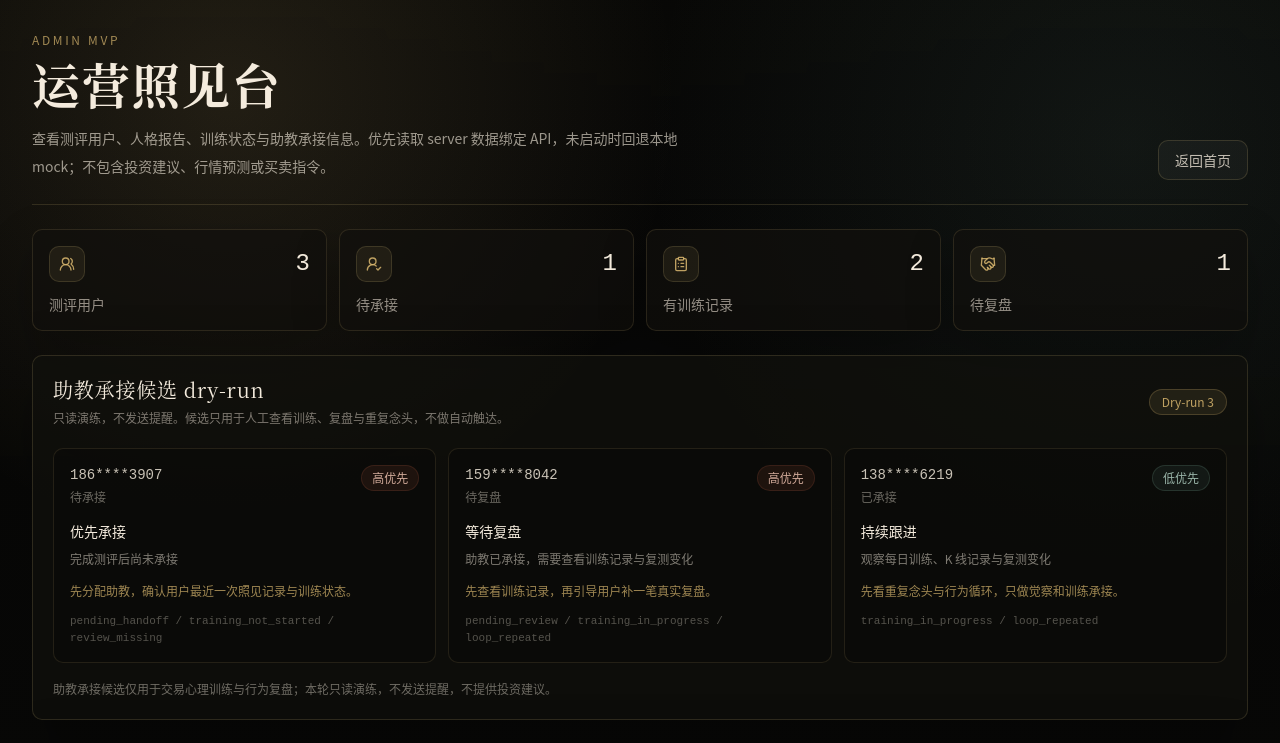
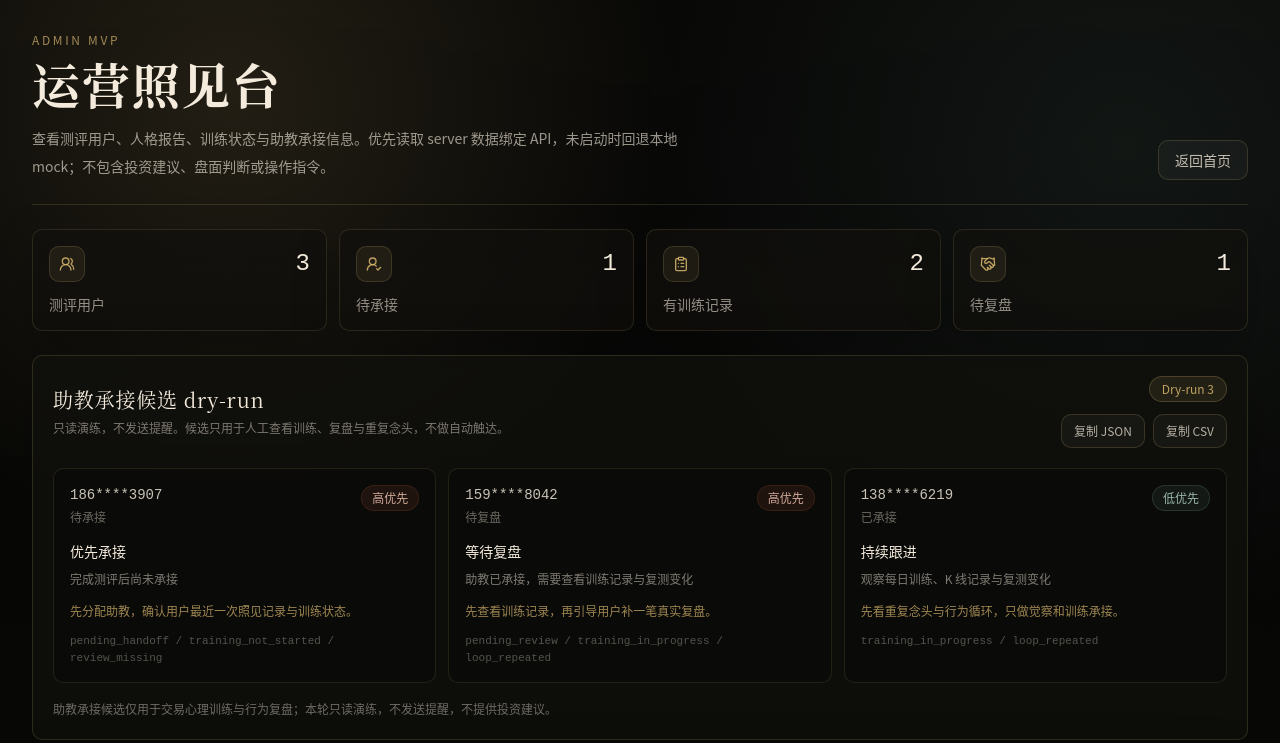
Before and after one commit to shigyhh/yangming-trading-system, a Next.js app in the folder web-next/: page /admin in a window 1280 px wide. Shown: the top 743 px of the page. Built offline with nearby package versions, Linux system fonts and the light colour scheme; no server answers; a web font is replaced by a local one.

Commit message:
feat(admin): export assistant candidate dry run

```diff
--- a/web-next/package.json
+++ b/web-next/package.json
@@ -9,7 +9,7 @@
     "lint": "eslint",
     "test:locked-pre-water": "node --test src/components/home/cinematic-home.test.mjs src/app/assessment-entry/page.test.mjs src/app/assessment-login/page.test.mjs",
     "test:home-shell": "node --test src/components/home/cinematic-home.test.mjs",
-    "test:admin": "node --test src/features/admin/admin-data.test.mjs src/features/admin/assistant-candidate-dry-run.test.mjs",
+    "test:admin": "node --test src/features/admin/admin-data.test.mjs src/features/admin/assistant-candidate-dry-run.test.mjs src/features/admin/assistant-candidate-export.test.mjs",
     "test:report-schema": "node --test ../packages/contracts/assessment-report-schema.test.mjs",
     "test:living-mirror-contract": "node --test ../packages/contracts/living-mirror-contract.test.mjs",
     "test:reflection-domain": "node --test ../packages/contracts/reflection-domain-contract.test.mjs",
--- a/web-next/src/app/admin/page.tsx
+++ b/web-next/src/app/admin/page.tsx
@@ -13,6 +13,8 @@ import {
   normalizeAdminFilters,
 } from "@/features/admin/admin-data"
 import { buildAssistantCandidateDryRun } from "@/features/admin/assistant-candidate-dry-run"
+import { AssistantCandidateExportActions } from "@/features/admin/assistant-candidate-export-actions"
+import { exportAssistantCandidatesAsCsv, exportAssistantCandidatesAsJson } from "@/features/admin/assistant-candidate-export"
 
 export const dynamic = "force-dynamic"
 
@@ -51,6 +53,8 @@ export default async function AdminPage({ searchParams }: AdminPageProps) {
   const summary = getAdminSummary(users)
   const filteredSummary = getAdminSummary(filteredUsers)
   const candidateDryRun = buildAssistantCandidateDryRun(users)
+  const candidateDryRunJson = exportAssistantCandidatesAsJson(candidateDryRun)
+  const candidateDryRunCsv = exportAssistantCandidatesAsCsv(candidateDryRun)
 
   return (
     <main className="min-h-svh bg-[#080807] px-4 py-6 text-[#F4EBDD] md:px-8 md:py-8">
@@ -65,7 +69,7 @@ export default async function AdminPage({ searchParams }: AdminPageProps) {
               运营照见台
             </h1>
             <p className="mt-4 max-w-2xl font-function text-sm leading-7 text-[rgba(244,235,221,.62)]">
-              查看测评用户、人格报告、训练状态与助教承接信息。优先读取 server 数据绑定 API，未启动时回退本地 mock；不包含投资建议、行情预测或买卖指令。
+              查看测评用户、人格报告、训练状态与助教承接信息。优先读取 server 数据绑定 API，未启动时回退本地 mock；不包含投资建议、盘面判断或操作指令。
             </p>
           </div>
           <Link
@@ -84,16 +88,19 @@ export default async function AdminPage({ searchParams }: AdminPageProps) {
         </section>
 
         <section className="rounded-lg border border-[rgba(217,189,122,.16)] bg-[#11100D]/76 p-5 shadow-[0_24px_70px_rgba(0,0,0,.26)]">
-          <div className="flex flex-col gap-2 md:flex-row md:items-center md:justify-between">
+          <div className="flex flex-col gap-3 md:flex-row md:items-center md:justify-between">
             <div>
               <h2 className="font-story text-xl tracking-[.04em]">助教承接候选 dry-run</h2>
               <p className="mt-1 font-function text-xs leading-5 text-[rgba(244,235,221,.48)]">
                 只读演练，不发送提醒。候选只用于人工查看训练、复盘与重复念头，不做自动触达。
               </p>
             </div>
-            <span className="w-fit rounded-full border border-[rgba(216,183,111,.22)] bg-[rgba(216,183,111,.1)] px-3 py-1 font-function text-xs text-[rgba(216,183,111,.86)]">
-              Dry-run {candidateDryRun.totalCandidates}
-            </span>
+            <div className="flex flex-col gap-3 md:items-end">
+              <span className="w-fit rounded-full border border-[rgba(216,183,111,.22)] bg-[rgba(216,183,111,.1)] px-3 py-1 font-function text-xs text-[rgba(216,183,111,.86)]">
+                Dry-run {candidateDryRun.totalCandidates}
+              </span>
+              <AssistantCandidateExportActions jsonText={candidateDryRunJson} csvText={candidateDryRunCsv} />
+            </div>
           </div>
 
           <div className="mt-5 grid gap-3 md:grid-cols-3">
@@ -135,7 +142,7 @@ export default async function AdminPage({ searchParams }: AdminPageProps) {
             <div>
               <h2 className="font-story text-xl tracking-[.04em]">邀请码渠道统计</h2>
               <p className="mt-1 font-function text-xs leading-5 text-[rgba(244,235,221,.48)]">
-                只看来源、测评、训练与承接，不做收益归因或裂变排行。
+                只看来源、测评、训练与承接，不做结果归因或裂变排行。
               </p>
             </div>
             <span className="w-fit rounded-full border border-[rgba(95,132,117,.28)] bg-[rgba(95,132,117,.12)] px-3 py-1 font-function text-xs text-[rgba(174,205,191,.84)]">
@@ -315,7 +322,7 @@ export default async function AdminPage({ searchParams }: AdminPageProps) {
         </section>
 
         <p className="rounded-lg border border-[rgba(217,189,122,.14)] bg-black/20 px-4 py-3 text-center font-function text-xs leading-6 text-[rgba(244,235,221,.46)]">
-          本后台仅用于交易认知、行为训练与风险教育的运营承接；不荐股、不喊单、不承诺收益。
+          本后台仅用于交易认知、行为训练与风险教育的运营承接；不提供具体操作指令，不承诺结果。
         </p>
       </div>
     </main>
--- /dev/null
+++ b/web-next/src/features/admin/assistant-candidate-export-actions.tsx
@@ -0,0 +1,47 @@
+"use client"
+
+import { useState } from "react"
+
+type AssistantCandidateExportActionsProps = {
+  jsonText: string
+  csvText: string
+}
+
+export function AssistantCandidateExportActions({ jsonText, csvText }: AssistantCandidateExportActionsProps) {
+  const [message, setMessage] = useState("")
+
+  async function copyText(text: string, label: string) {
+    try {
+      await navigator.clipboard.writeText(text)
+      setMessage(`${label} 已复制`)
+    } catch {
+      setMessage("复制失败，请手动选择文本。")
+    }
+  }
+
+  return (
+    <div className="flex flex-col gap-2 sm:items-end">
+      <div className="flex flex-wrap gap-2">
+        <button
+          type="button"
+          onClick={() => copyText(jsonText, "JSON")}
+          className="rounded-lg border border-[rgba(217,189,122,.18)] bg-white/[.035] px-3 py-2 font-function text-xs text-[rgba(244,235,221,.72)] transition hover:border-[rgba(216,183,111,.34)] hover:text-[#F4EBDD]"
+        >
+          复制 JSON
+        </button>
+        <button
+          type="button"
+          onClick={() => copyText(csvText, "CSV")}
+          className="rounded-lg border border-[rgba(217,189,122,.18)] bg-white/[.035] px-3 py-2 font-function text-xs text-[rgba(244,235,221,.72)] transition hover:border-[rgba(216,183,111,.34)] hover:text-[#F4EBDD]"
+        >
+          复制 CSV
+        </button>
+      </div>
+      {message ? (
+        <p className="min-h-5 font-function text-xs leading-5 text-[rgba(216,183,111,.68)]" aria-live="polite">
+          {message}
+        </p>
+      ) : null}
+    </div>
+  )
+}
--- /dev/null
+++ b/web-next/src/features/admin/assistant-candidate-export.ts
@@ -0,0 +1,69 @@
+import type { AssistantCandidateDryRunItem, AssistantCandidateDryRunResult } from "./assistant-candidate-dry-run"
+
+const csvHeaders = [
+  "userId",
+  "phoneMasked",
+  "priority",
+  "assistantStatus",
+  "focus",
+  "reasonText",
+  "suggestedNextStep",
+  "candidateReasonCodes",
+] as const
+
+type ExportCandidate = Pick<
+  AssistantCandidateDryRunItem,
+  | "userId"
+  | "phoneMasked"
+  | "priority"
+  | "assistantStatus"
+  | "focus"
+  | "reasonText"
+  | "suggestedNextStep"
+  | "candidateReasonCodes"
+>
+
+export function exportAssistantCandidatesAsJson(result: AssistantCandidateDryRunResult) {
+  return JSON.stringify(
+    {
+      generatedAt: result.generatedAt,
+      totalCandidates: result.totalCandidates,
+      dryRun: true,
+      candidates: result.candidates.map(toExportCandidate),
+      complianceText: result.complianceText,
+    },
+    null,
+    2,
+  )
+}
+
+export function exportAssistantCandidatesAsCsv(result: AssistantCandidateDryRunResult) {
+  const rows = result.candidates.map((candidate) => {
+    const item = toExportCandidate(candidate)
+    return csvHeaders.map((header) => csvEscape(formatCsvValue(item[header]))).join(",")
+  })
+
+  return [csvHeaders.join(","), ...rows].join("\n")
+}
+
+function toExportCandidate(candidate: AssistantCandidateDryRunItem): ExportCandidate {
+  return {
+    userId: candidate.userId,
+    phoneMasked: candidate.phoneMasked,
+    priority: candidate.priority,
+    assistantStatus: candidate.assistantStatus,
+    focus: candidate.focus,
+    reasonText: candidate.reasonText,
+    suggestedNextStep: candidate.suggestedNextStep,
+    candidateReasonCodes: candidate.candidateReasonCodes,
+  }
+}
+
+function formatCsvValue(value: string | string[]) {
+  return Array.isArray(value) ? value.join(" / ") : value
+}
+
+function csvEscape(value: string) {
+  if (!/[",\n\r]/.test(value)) return value
+  return `"${value.replace(/"/g, "\"\"")}"`
+}
```
Also changed, not shown: 1 other file (tests, documents, lock files or other folders).
